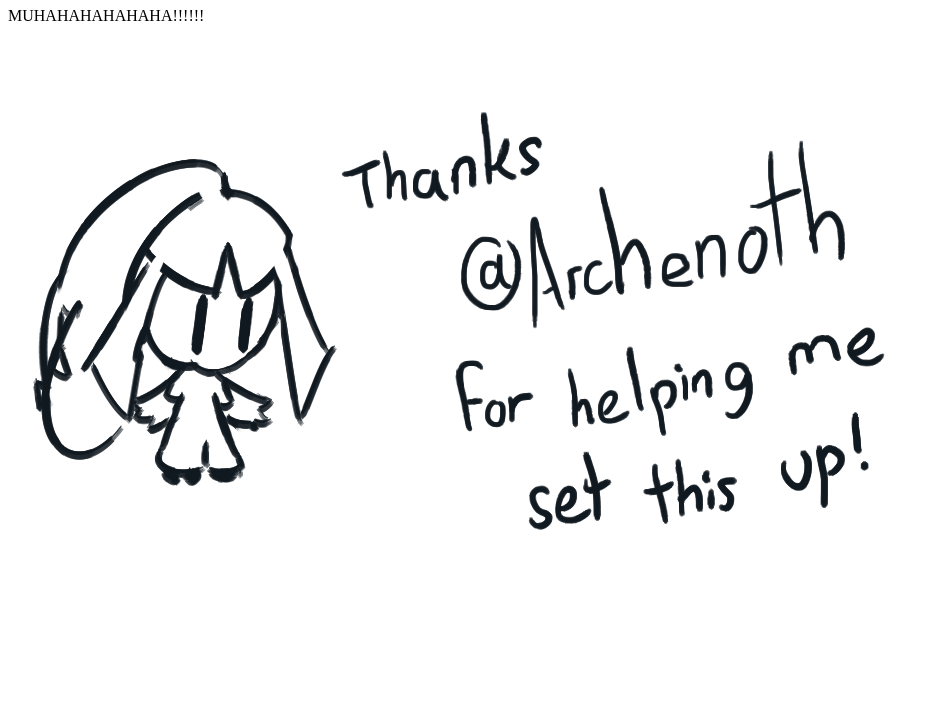
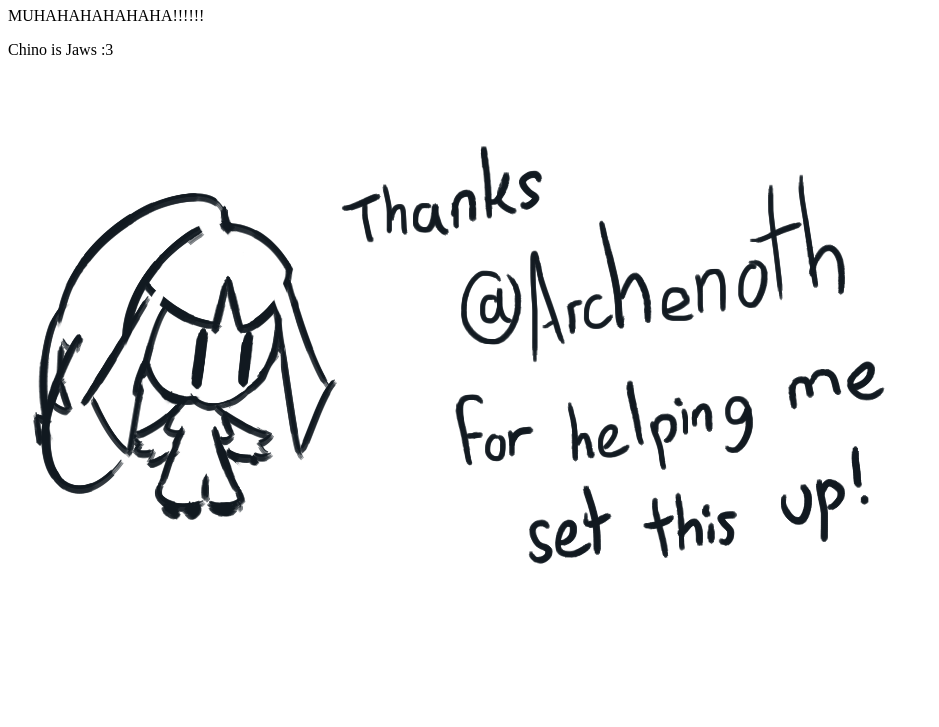
Before and after one commit to MNchino/mnchino.github.io, a plain HTML site: page index.html in a window 1280 px wide. Shown: the part 73-800 px from the top of the page, without its empty margins (0-939 px from the left). Drawn offline with Linux system fonts and the light colour scheme.

Commit message:
added shesh's suggestion

```diff
--- a/index.html
+++ b/index.html
@@ -3,6 +3,7 @@
   <body>
     <h1>This is MY domain now!</h1>
     <p>MUHAHAHAHAHAHA!!!!!!</p>
+    <p>Chino is Jaws :3</p>
     <img src="thanks.png" alt="Thanks!" style="">
   </body>
 </html>
```
